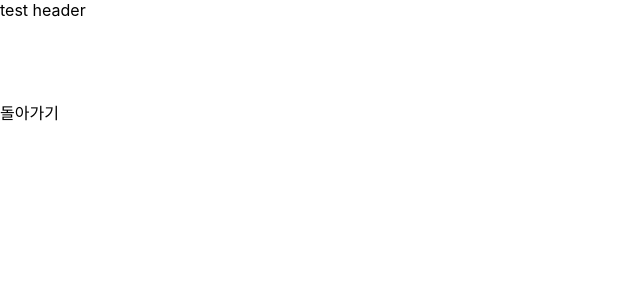
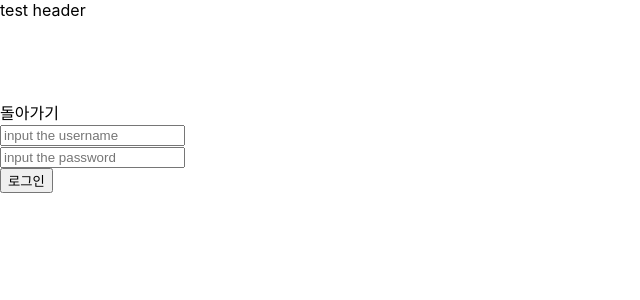
Before and after one commit to karuiner/nextjs-test, a Next.js app: page /login in a window 1280 px wide. Shown: the top 300 px of the page, without its empty margins (0-640 px from the left). Built offline with nearby package versions, Linux system fonts and the light colour scheme.

Commit message:
페이지 분할

```diff
--- a/pages/login/index.js
+++ b/pages/login/index.js
@@ -1,13 +1,62 @@
 import Link from "next/link";
+import { useRouter } from "next/router";
+import { useEffect, useState } from "react";
+import { useRecoilState } from "recoil";
 import BaseLayout from "../../component/layout";
+import { rootState } from "../../extra/state";
 
 export default function Login() {
+  const [data, setdata] = useRecoilState(rootState);
+  const [input, setInput] = useState({ username: "", password: "" });
+  const router = useRouter();
+
+  function handle() {
+    let { username, password } = input;
+    if (username === "testuser" && password === "testuser") {
+      setdata({ login: true, role: "user" });
+    } else if (username === "admin" && password === "admin") {
+      setdata({ login: true, role: "admin" });
+    }
+  }
+  useEffect(() => {
+    if (data.login) {
+      router.push("/");
+    }
+  });
+
   return (
     <BaseLayout>
       <div>
-        <Link href="/">
-          <a>돌아가기</a>
-        </Link>
+        <div>
+          <Link href="/">
+            <a>돌아가기</a>
+          </Link>
+        </div>
+        <div>
+          <div>
+            <input
+              value={input.username}
+              onChange={(e) => {
+                setInput({ ...input, username: e.target.value });
+              }}
+              type="text"
+              placeholder="input the username"
+            />
+          </div>
+          <div>
+            <input
+              value={input.password}
+              onChange={(e) => {
+                setInput({ ...input, password: e.target.value });
+              }}
+              type="password"
+              placeholder="input the password"
+            />
+          </div>
+          <div>
+            <button onClick={handle}>로그인</button>
+          </div>
+        </div>
       </div>
     </BaseLayout>
   );
```
Also changed, not shown: pages/index.js (+8 -27 lines), 1 other file (tests, documents, lock files or other folders).
